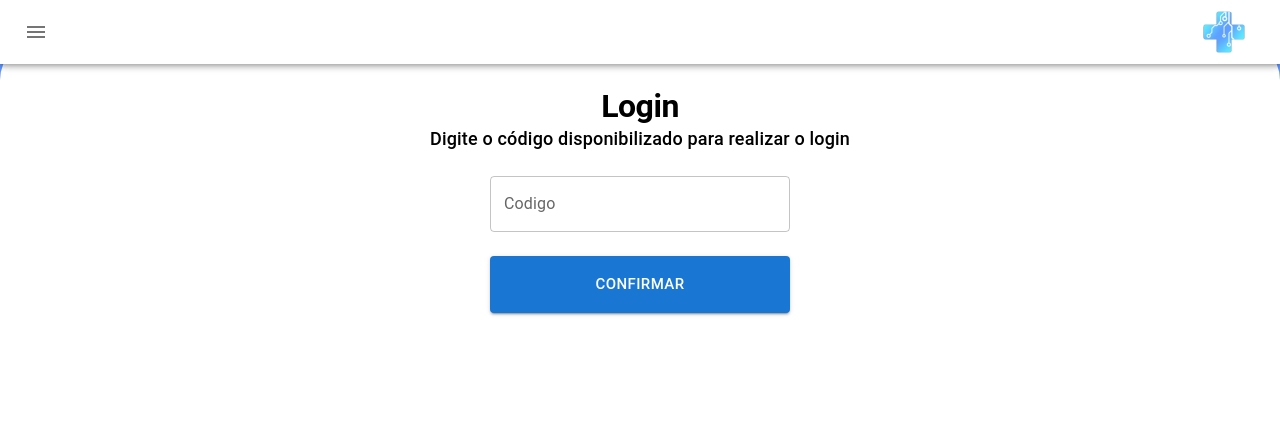
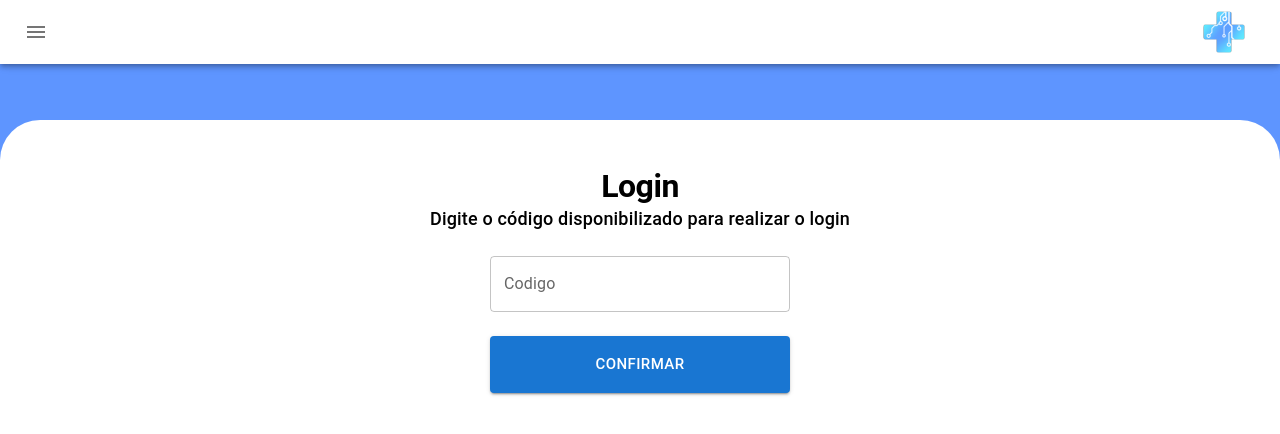
Before and after one commit to D1p7/MediAssist, a Next.js app: page / in a window 1280 px wide. Shown: the top 434 px of the page. Built offline with nearby package versions, Linux system fonts and the light colour scheme.

Commit message:
Update index.js

```diff
--- a/src/pages/login/index.js
+++ b/src/pages/login/index.js
@@ -113,7 +113,7 @@ if (typeof window !== 'undefined') {
         border={0}
         // alignItems={"center"}
         // justifyContent={"center"}
-        marginTop={5}
+        marginTop={15}
         bgcolor={"#fff"}
         padding={6}
         gap={5}
```
